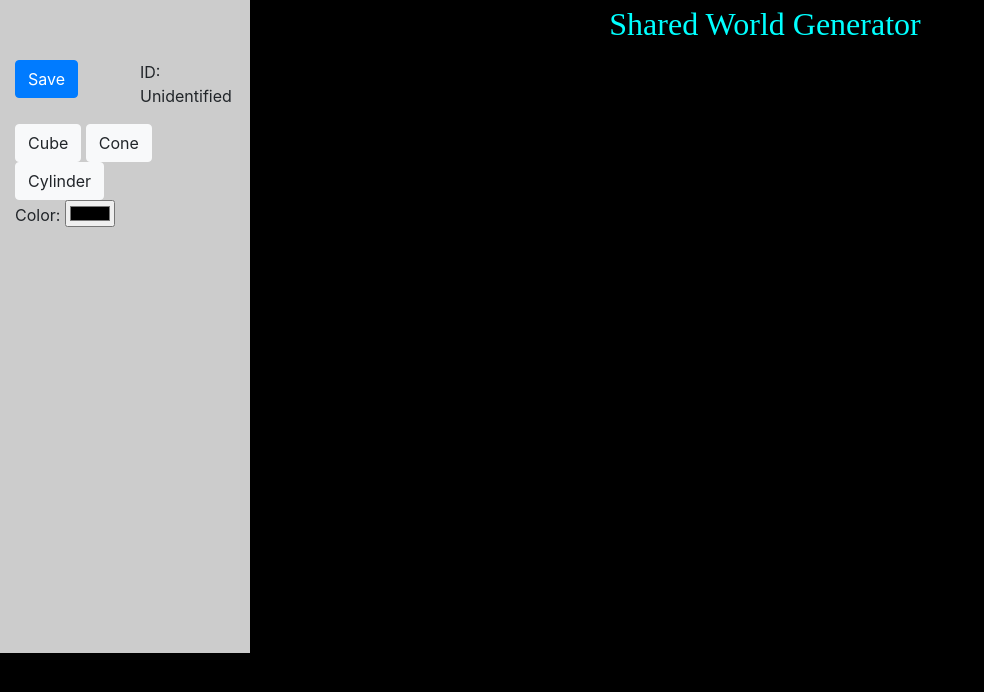
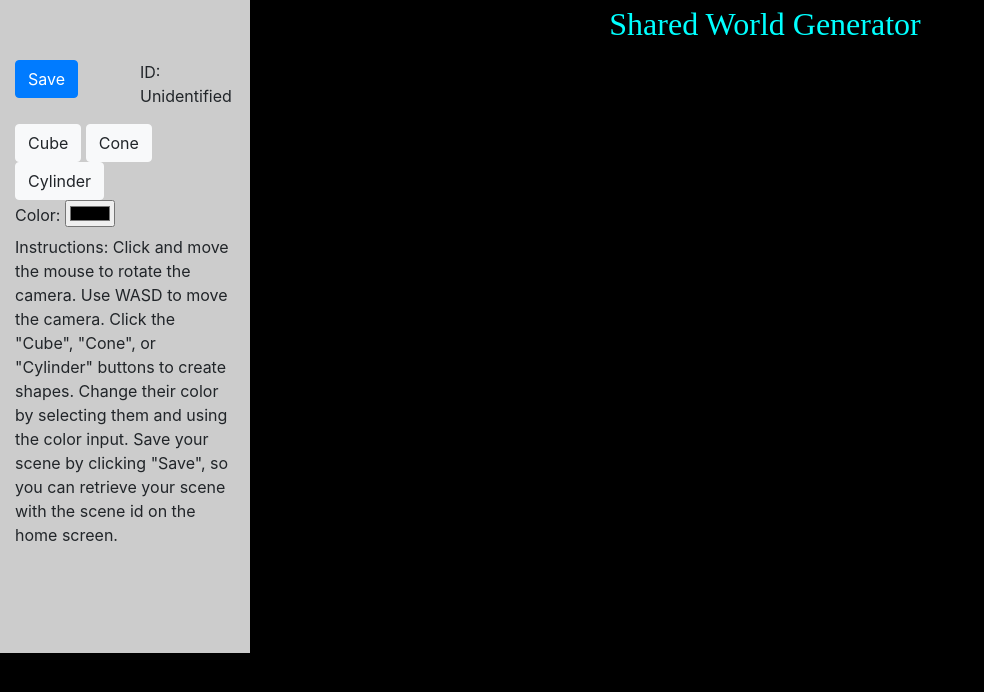
Before and after one commit to calokat/shared-world-generator, a website: page client/engine.html in a window 1280 px wide. Shown: the whole page, without its empty margins (0-984 px from the left). Drawn offline with nearby package versions, Linux system fonts and the light colour scheme; files whose address does not match are found by name; a web font is replaced by a local one.

Commit message:
Added instructions

```diff
--- a/client/engine.html
+++ b/client/engine.html
@@ -55,7 +55,13 @@
                 <button type="button" class="btn btn-light" id="cylinderBtn">Cylinder</button>
                 <br />
                 <label for="colorInput">Color: </label>
-                <input type="color" id="colorInput">
+                <input type="color" id="colorInput"> <br />
+                <p>
+                    Instructions: Click and move the mouse to rotate the camera.
+                    Use WASD to move the camera. Click the "Cube", "Cone", or "Cylinder" buttons to create shapes.
+                    Change their color by selecting them and using the color input. Save your scene by
+                    clicking "Save", so you can retrieve your scene with the scene id on the home screen.
+                </p>
             </div>
         </div>
         <script type="module" src="/engine.js"></script>
```
